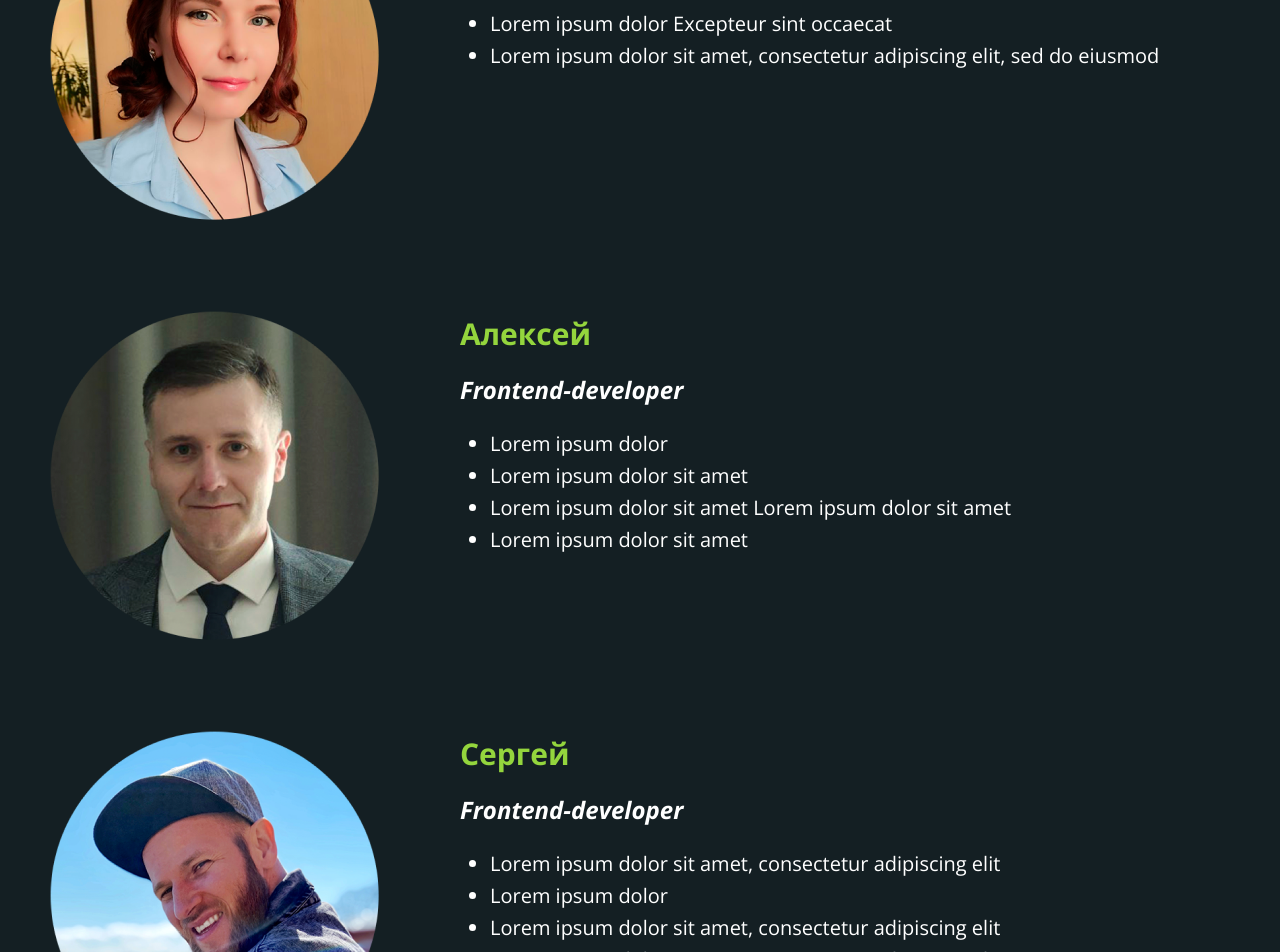
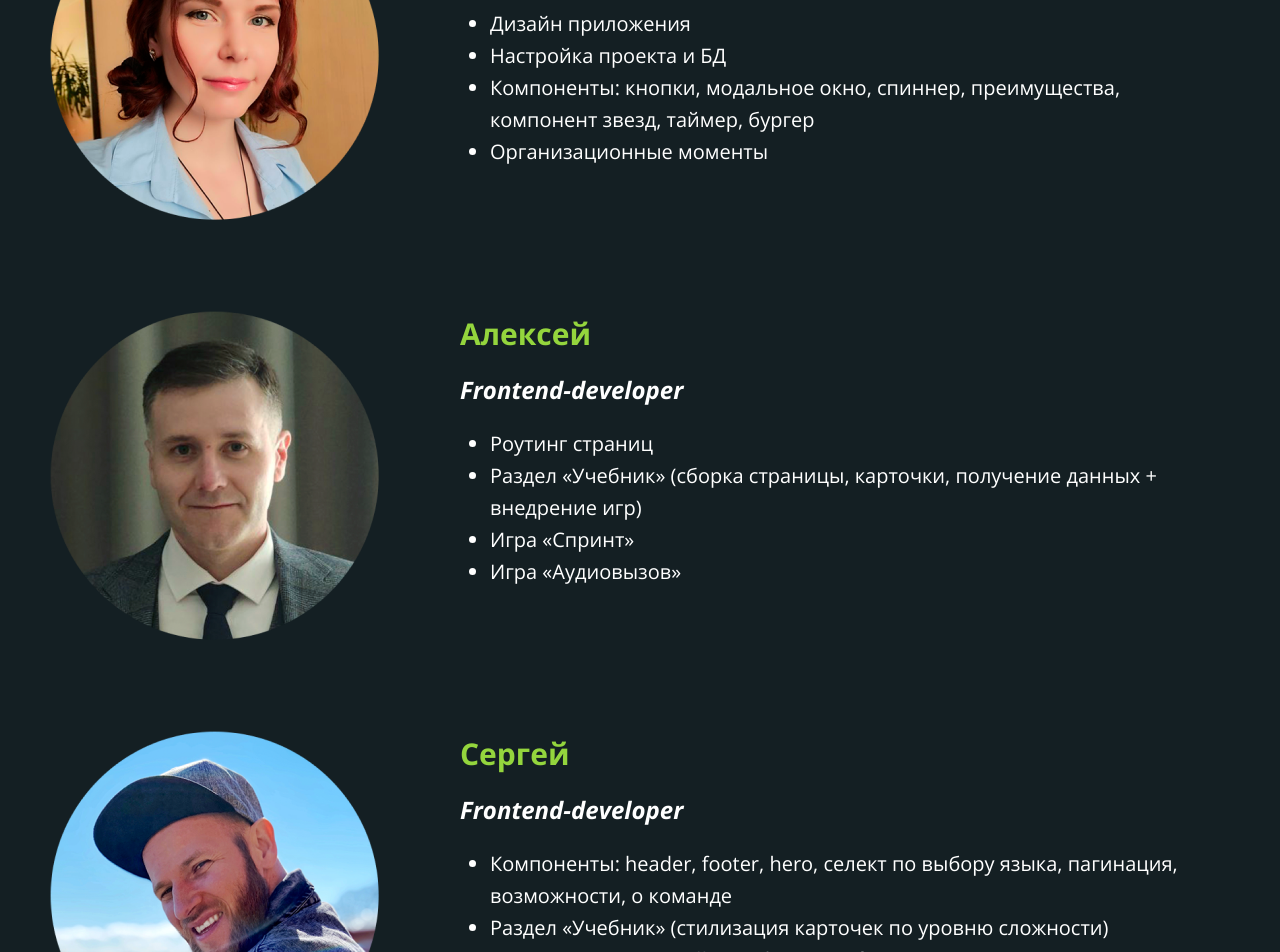
Before and after one commit to PesukarhuTG/rslang, a React (Create React App) app: page / in a window 1280 px wide. Shown: the part 2260-3212 px from the top of the page. Built offline with nearby package versions, Linux system fonts and the light colour scheme.

Commit message:
feat: add team description

```diff
--- a/src/components/AudioGame.tsx
+++ b/src/components/AudioGame.tsx
@@ -51,7 +51,6 @@ const AudioGame: React.FC<AudioGameProps> = ({ level = 0, page = null, gameEnd =
     setLoading(true);
     setCurrentPage(currPage);
     setIsPage(true);
-    console.log(currPage);
   }, [newRound, page]);
 
   useEffect(() => {
--- a/src/components/Team.tsx
+++ b/src/components/Team.tsx
@@ -15,8 +15,10 @@ const Team = () => {
           <TeamItemTitle>Татьяна</TeamItemTitle>
           <TeamItemSubtitle>Frontend developer | Team Lead</TeamItemSubtitle>
           <TeamItemDescription>
-            <li>Lorem ipsum dolor Excepteur sint occaecat </li>
-            <li>Lorem ipsum dolor sit amet, consectetur adipiscing elit, sed do eiusmod </li>
+            <li>Дизайн приложения</li>
+            <li>Настройка проекта и БД</li>
+            <li>Компоненты: кнопки, модальное окно, спиннер, преимущества, компонент звезд, таймер, бургер</li>
+            <li>Организационные моменты</li>
           </TeamItemDescription>
         </div>
       </TeamItem>
@@ -29,10 +31,10 @@ const Team = () => {
           <TeamItemTitle>Алексей</TeamItemTitle>
           <TeamItemSubtitle>Frontend-developer</TeamItemSubtitle>
           <TeamItemDescription>
-            <li>Lorem ipsum dolor</li>
-            <li>Lorem ipsum dolor sit amet</li>
-            <li>Lorem ipsum dolor sit amet Lorem ipsum dolor sit amet</li>
-            <li>Lorem ipsum dolor sit amet</li>
+            <li>Роутинг страниц</li>
+            <li>Раздел «Учебник» (сборка страницы, карточки, получение данных + внедрение игр)</li>
+            <li>Игра «Спринт»</li>
+            <li>Игра «Аудиовызов»</li>
           </TeamItemDescription>
         </div>
       </TeamItem>
@@ -45,10 +47,9 @@ const Team = () => {
           <TeamItemTitle>Сергей</TeamItemTitle>
           <TeamItemSubtitle>Frontend-developer</TeamItemSubtitle>
           <TeamItemDescription>
-            <li>Lorem ipsum dolor sit amet, consectetur adipiscing elit</li>
-            <li>Lorem ipsum dolor</li>
-            <li>Lorem ipsum dolor sit amet, consectetur adipiscing elit</li>
-            <li>Lorem ipsum dolor sit amet, consectetur adipiscing elit</li>
+            <li>Компоненты: header, footer, hero, селект по выбору языка, пагинация, возможности, о команде</li>
+            <li>Раздел «Учебник» (стилизация карточек по уровню сложности)</li>
+            <li>Авторизация: настройка mobx, axios, forms, логика регистрации и авторизации</li>
           </TeamItemDescription>
         </div>
       </TeamItem>
```
